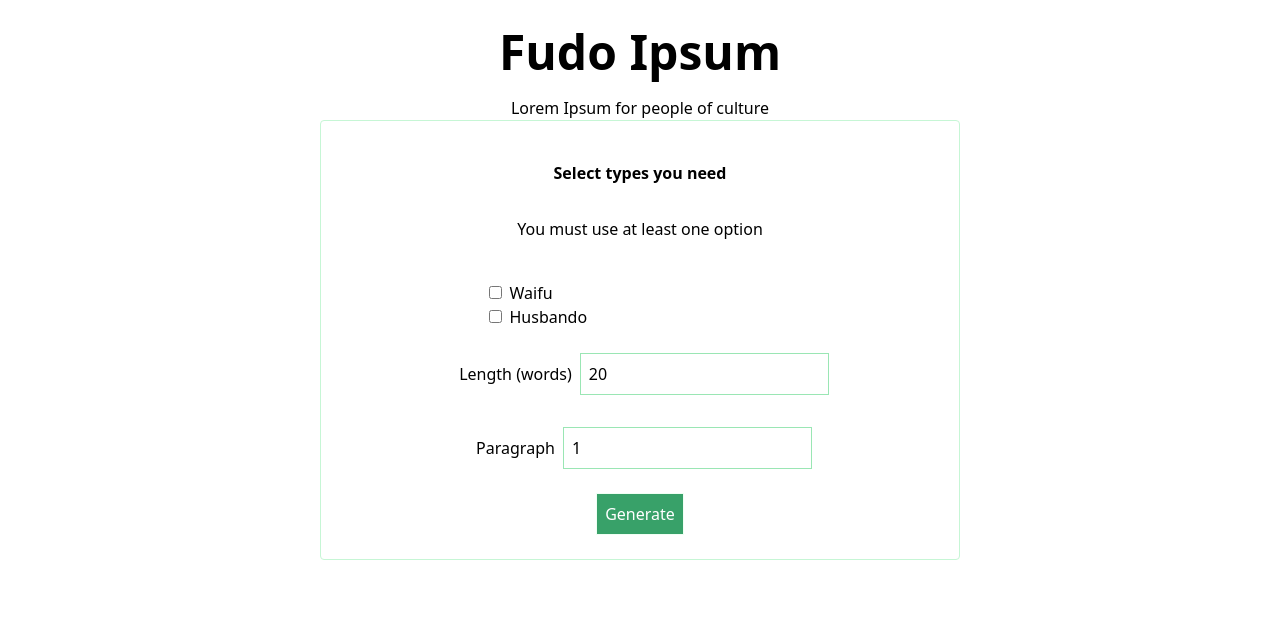
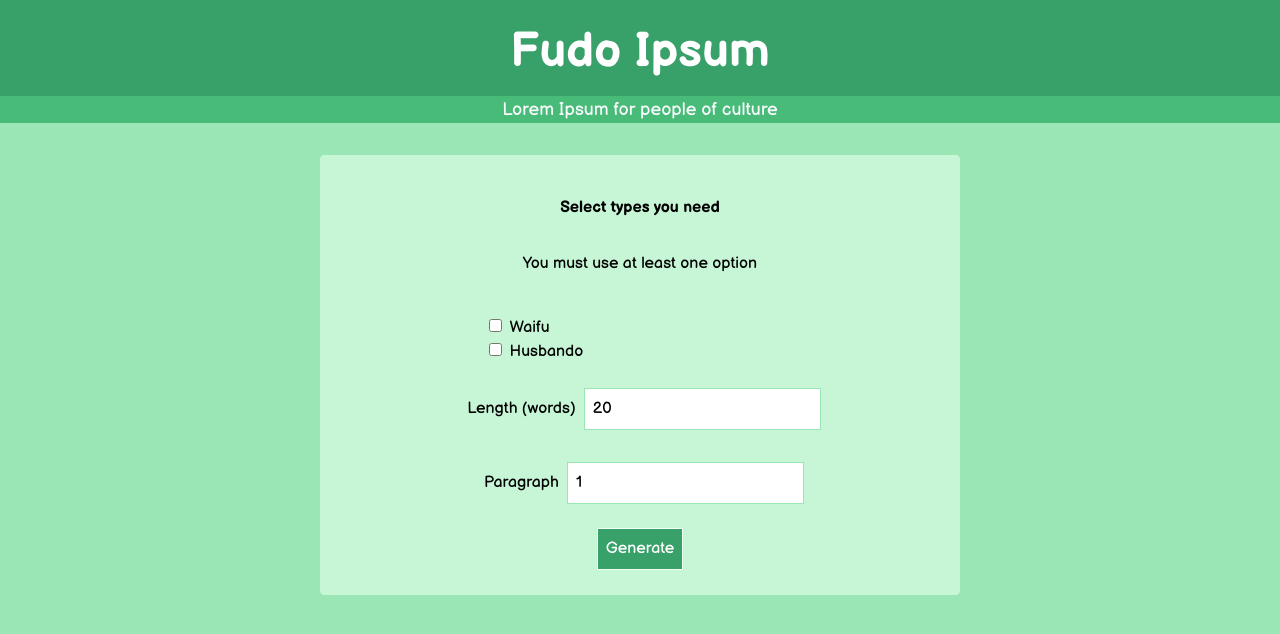
Before and after one commit to pontakornth/fudo-ipsum, a Vue app: page / in a window 1280 px wide. Shown: the top 634 px of the page. Built offline with nearby package versions, Linux system fonts and the light colour scheme.

Commit message:
styling: Add font and background

```diff
--- a/src/App.vue
+++ b/src/App.vue
@@ -1,7 +1,7 @@
 <template>
   <div id="app">
     <h1 class="heading">Fudo Ipsum</h1>
-    <span>Lorem Ipsum for people of culture</span>
+    <span class="description">Lorem Ipsum for people of culture</span>
     <form class="selection-form">
         <label class="label-heading" for="types">Select types you need</label>
         <span v-if="checkboxError || lengthError || paragraphError">
@@ -107,15 +107,15 @@ export default class App extends Vue {
 }
 
 .heading {
-  @apply text-5xl font-black pb-2 px-4 pt-4;
+  @apply text-5xl text-white bg-green-600 font-black pb-2 px-4 pt-4;
 }
 .description {
-  @apply text-sm;
+  @apply text-lg text-gray-100 bg-green-500 block;
 }
 
 .selection-form {
   @apply p-4 border border-green-200 rounded flex flex-col justify-center items-center w-3/4;
-  @apply mx-auto;
+  @apply mx-auto my-8 bg-green-200;
 }
 
 .selection-form * {
@@ -155,7 +155,7 @@ export default class App extends Vue {
 }
 
 .output {
-  @apply border border-green-600 my-4 w-3/4 mx-auto text-left p-2;
+  @apply border bg-green-200 border-green-600 my-4 w-3/4 mx-auto text-left p-2;
 }
 
 @screen md {
--- a/src/assets/base.css
+++ b/src/assets/base.css
@@ -1,3 +1,8 @@
+@import url('https://fonts.googleapis.com/css2?family=Balsamiq+Sans:wght@400;700&display=swap');
 @tailwind base;
+body {
+    @apply bg-green-300;
+}
+
 @tailwind components;
 @tailwind utilities;
--- a/tailwind.config.js
+++ b/tailwind.config.js
@@ -3,7 +3,11 @@ module.exports = {
     './src/**/*.vue',
   ],
   theme: {
-    extend: {},
+    extend: {
+      fontFamily: {
+        sans: "'Balsamiq Sans', sans-serif",
+      },
+    },
   },
   variants: {},
   plugins: [],
```
